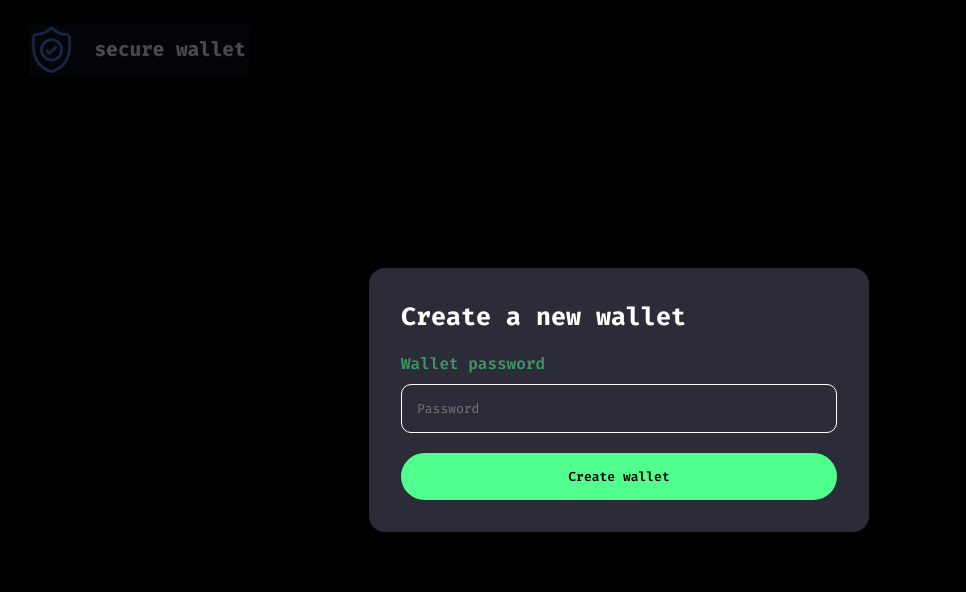
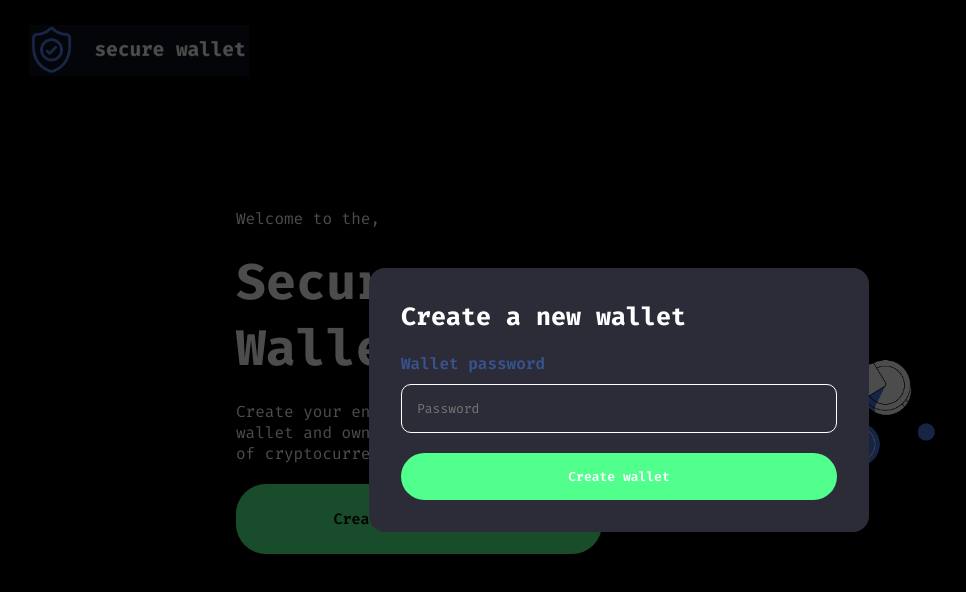
Before and after one commit to GustavoGJesus/web3-wallet-secure, a React (Create React App) app: page / in a window 1280 px wide. Both pictures are taken after a click on the button "Create a new wallet". Shown: the top 592 px of the page, without its empty margins (21-987 px from the left). Built offline with nearby package versions, Linux system fonts and the light colour scheme.

Commit message:
feat: get value input and adjust layout

```diff
--- a/src/components/main/index.tsx
+++ b/src/components/main/index.tsx
@@ -11,8 +11,13 @@ import { useState } from "react";
 import { FaEthereum } from "react-icons/fa";
 import { Header } from "../header";
 
+// images
+import walletSecure from "../../assets/wallet-secure.png";
+
 export function Main() {
+  const [ password, setPassword ] = useState<any>();
   const [ wallet, setWallet ] = useState<any>();
+  const [ pharse, setPharse ] = useState<any>();
   const [walletAddress, setWalletAddress] = useState<string>("");
   const [balance, setBalance] = useState<string>();
   const [network, setNetwork] = useState<boolean>();
@@ -20,46 +25,83 @@ export function Main() {
 
   const { isOpen, toggle } = useModal();
 
+  function handleChange(event: any){
+    setPassword(event?.target.value);
+  };
+
+  console.log(password);
+
   function createWallet() {
     const newWallet = Wallet.createRandom();
+    // const newWalletJson = newWallet.toJSON();
+
+    async function encryptWallet(){
+      const encryptedWallet = await newWallet.encrypt(password);
+    }
 
     setWallet(newWallet.privateKey);
     setWalletAddress(newWallet.address);
+    setPharse(newWallet.mnemonic?.phrase);
     setSucess(true);
     setNetwork(false);
 
-    console.log(newWallet);
-    console.log(walletAddress);
+    console.log(newWallet.mnemonic?.phrase);
 
-    toggle();
+    encryptWallet();
+    toggle()
   }
 
   async function getData() {
     const provider = new providers.JsonRpcProvider(
       "https://mainnet.infura.io/v3/2616c45ad6ea49d0a64415ae2e911925"
     );
+    const balance = utils.formatEther(await provider.getBalance(walletAddress));
 
-    const balance = utils.formatEther(await provider.getBalance(walletAddress));
     setBalance(balance);
     setSucess(true);
     setNetwork(true);
-
-    console.log(balance);
   }
 
   return (
     <>
-      <Header address={walletAddress} private_key={wallet} />
+      <Header
+        address={walletAddress}
+        private_key={wallet}
+        pharse_recovery={pharse}
+        password={password}
+      />
       <MainContainer>
         <MainContent>
           {!sucess && (
-            <>
-              <h1>Create a wallet</h1>
-              <p>Create a your wallet with security</p>
-              <Button style={{ background: "#fffff" }} onClick={toggle}>
-                Create a new wallet
-              </Button>
-            </>
+            <div
+              style={{
+                display: "flex",
+                alignItems: "center",
+                justifyContent: "center",
+              }}
+            >
+              <div style={{ display: "grid", gap: "20px", width: "30%" }}>
+                <p>Welcome to the,</p>
+                <h1
+                  style={{
+                    fontSize: "50px",
+                    fontWeight: 700,
+                    color: "#ffffff",
+                  }}
+                >
+                  Secure Wallet
+                </h1>
+                <p>
+                  Create your end-to-end encrypted wallet and own your key to
+                  the world of cryptocurrencies
+                </p>
+                <Button onClick={toggle}>Create a new wallet</Button>
+              </div>
+
+              <div>
+                <img src={walletSecure} style={{ width: "400px" }} alt="" />
+              </div>
+            </div>
           )}
 
           {sucess && (
@@ -90,17 +132,22 @@ export function Main() {
               style={{
                 opacity: "0.5",
                 fontSize: "16px",
-                color: "var(--green)",
+                color: "#487ae8",
               }}
             >
               Wallet password
             </p>
-            <Input type="password" placeholder="Password" />
+            <Input
+              type="password"
+              placeholder="Password"
+              id="password"
+              onChange={handleChange}
+            />
           </div>
 
           <Button
             onClick={() => createWallet()}
-            style={{ padding: "15px", fontSize: "13px" }}
+            style={{ padding: "15px", fontSize: "13px", color: "#FFFFFF" }}
           >
             Create wallet
           </Button>
```
